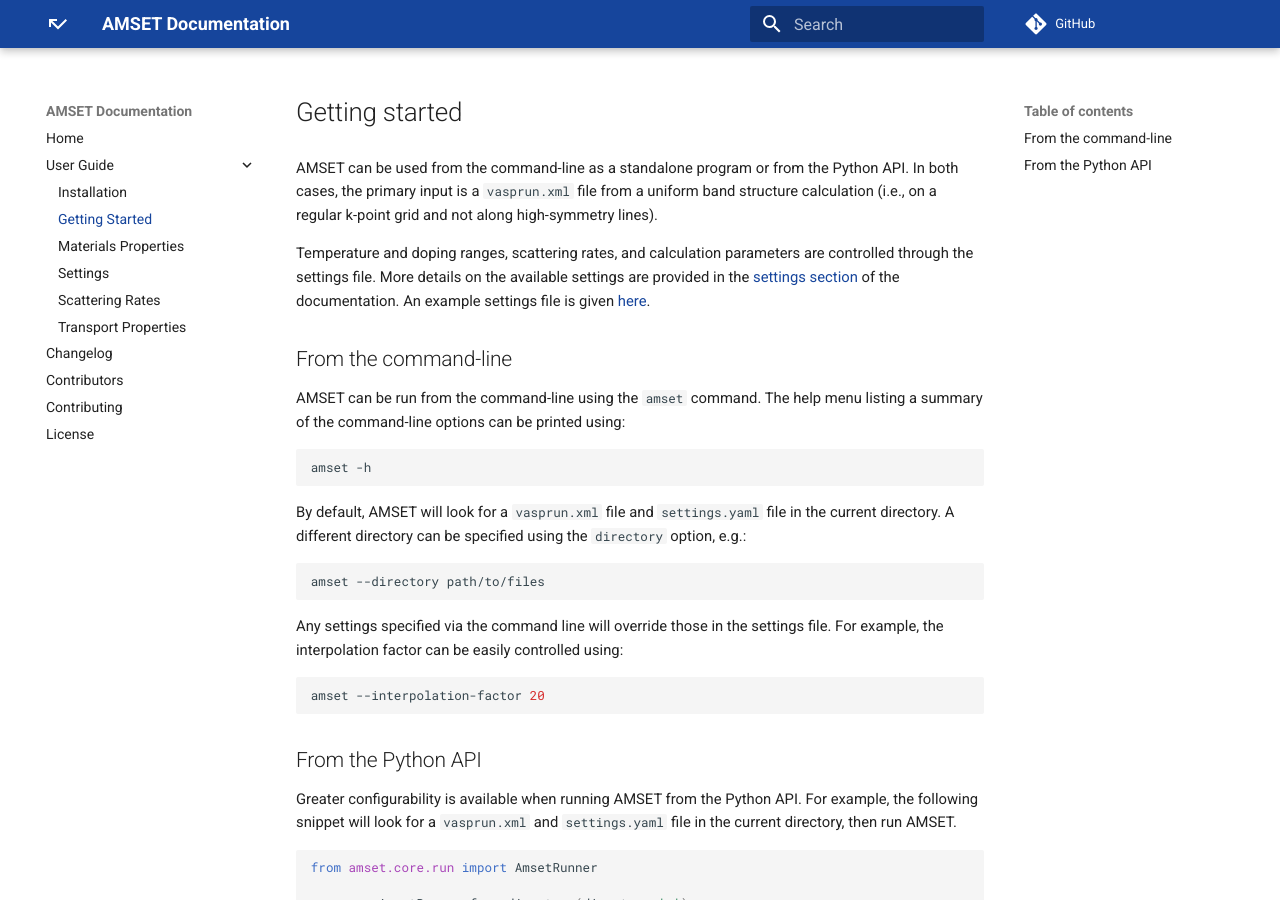
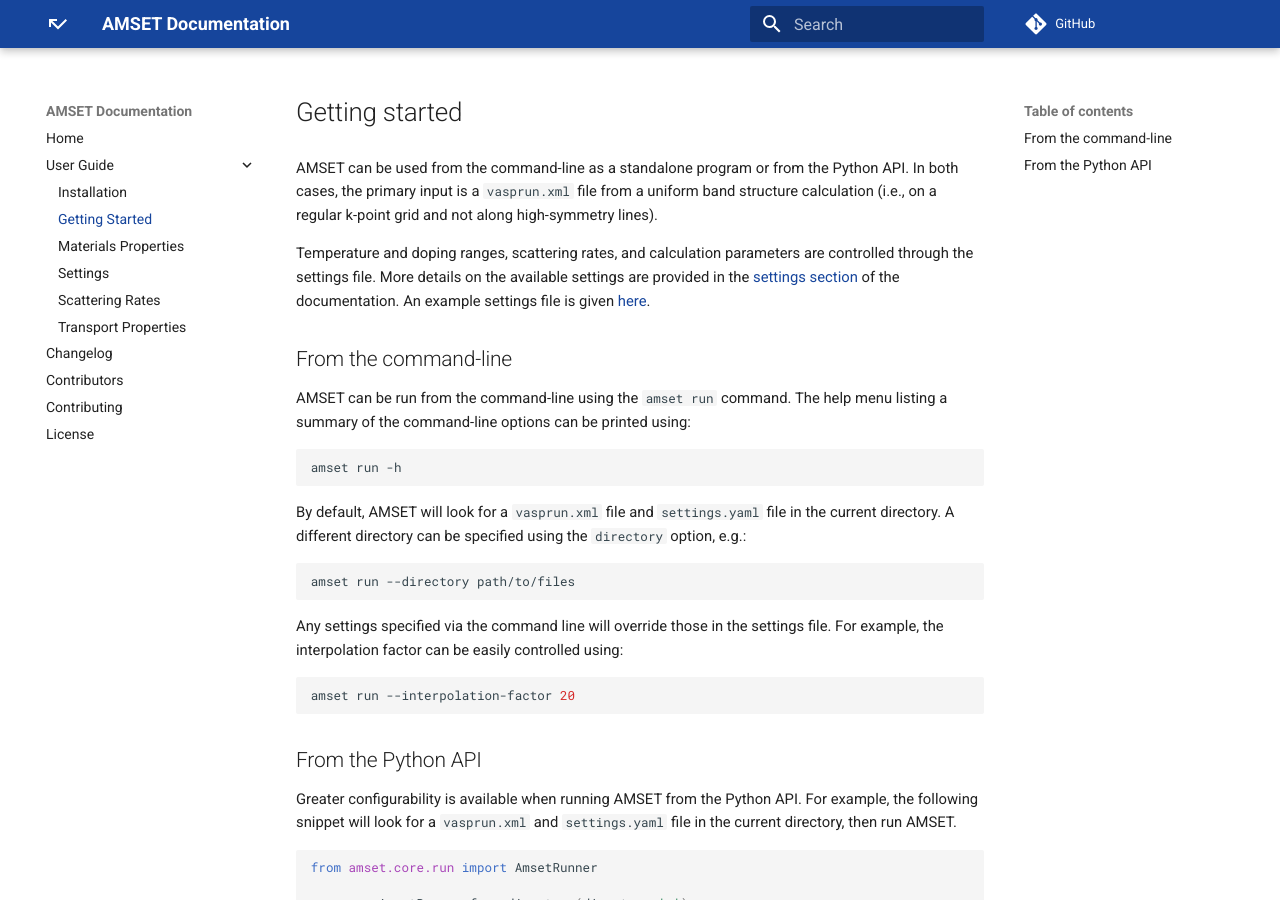
Before and after one commit to hackingmaterials/amset, an MkDocs documentation site: the page built from docs/src/using.md, in a window 1280 px wide and 900 px high. Built offline with MkDocs 1.6.1 and Material for MkDocs 9.7.7, drawn with Linux system fonts in a browser that asks for light colours; comment, search, counter and statistics services are not loaded.

Commit message:
Fix run command

````diff
--- a/docs/src/using.md
+++ b/docs/src/using.md
@@ -13,12 +13,12 @@ documentation. An example settings file is given
 
 ## From the command-line
 
-AMSET can be run from the command-line using the `amset` command. The help
+AMSET can be run from the command-line using the `amset run` command. The help
 menu listing a summary of the command-line options can be printed using:
 
 
 ```bash
-amset -h
+amset run -h
 ```
 
 By default, AMSET will look for a `vasprun.xml` file and `settings.yaml`
@@ -26,14 +26,14 @@ file in the current directory. A different directory can be specified using
 the `directory` option, e.g.:
 
 ```bash
-amset --directory path/to/files
+amset run --directory path/to/files
 ```
 
 Any settings specified via the command line will override those in the settings
 file. For example, the interpolation factor can be easily controlled using:
 
 ```bash
-amset --interpolation-factor 20
+amset run --interpolation-factor 20
 ```
 
 ## From the Python API
````
